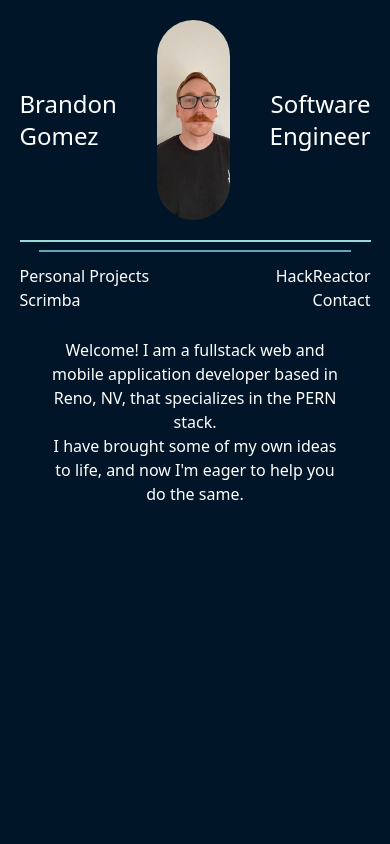
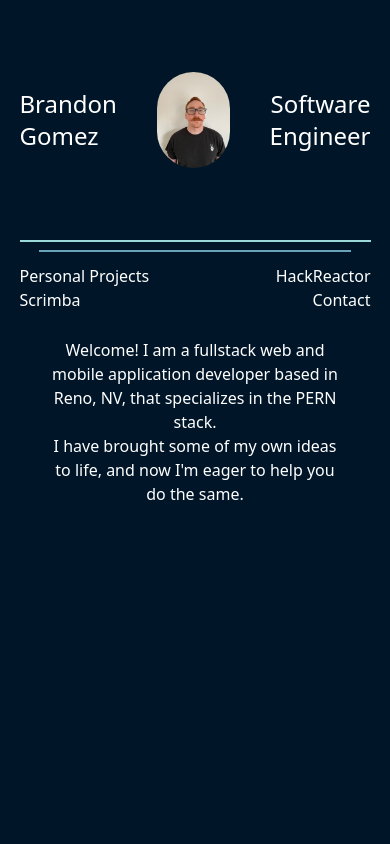
Before and after one commit to bgomez9212/portfolio, a React (Vite) app: page / in a window 390 px wide. Shown: the top 844 px of the page. Built offline with nearby package versions, Linux system fonts and the light colour scheme.

Commit message:
navbar changes for mobile

```diff
--- a/src/components/Navbar.tsx
+++ b/src/components/Navbar.tsx
@@ -46,7 +46,7 @@ export default function Navbar() {
               height: `${dynamicHeight.pic}px`,
               width: `${dynamicHeight.pic}px`,
             }}
-            className="flex justify-center"
+            className="flex justify-center items-center md:items-stretch"
           >
             <img src="/self.jpg" className="w-full object-cover rounded-full" />
           </div>
```
